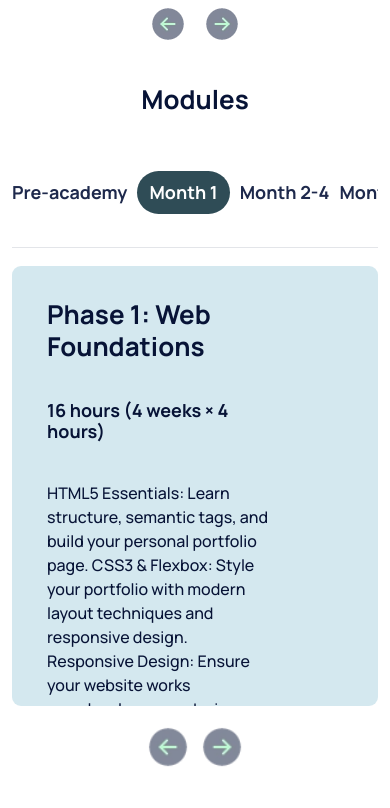
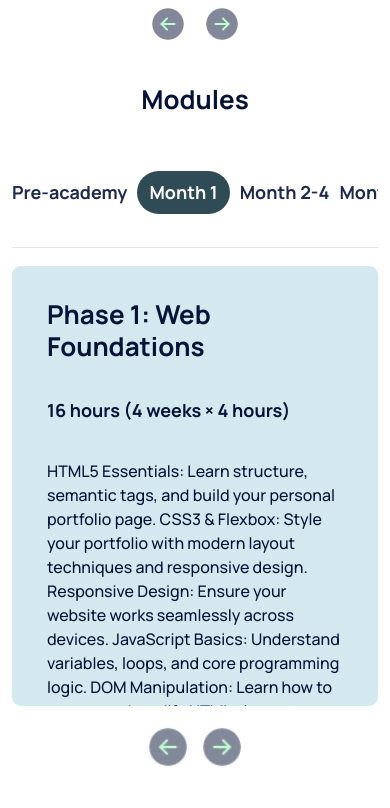
Before and after one commit to StefanP91/CHK-Full-Stack, a plain HTML site: page index.html in a window 390 px wide. Shown: the part 5636-6444 px from the top of the page. Drawn offline with nearby package versions, Linux system fonts and the light colour scheme.

Commit message:
small mobile change

```diff
--- a/styles/style-mobile.css
+++ b/styles/style-mobile.css
@@ -413,6 +413,10 @@
 
     #modules {
         padding: 5% 0% !important;
+
+        & .left-side{
+            width: 100% !important;
+        }
     }
 
     & #modulesCarousel {
```
